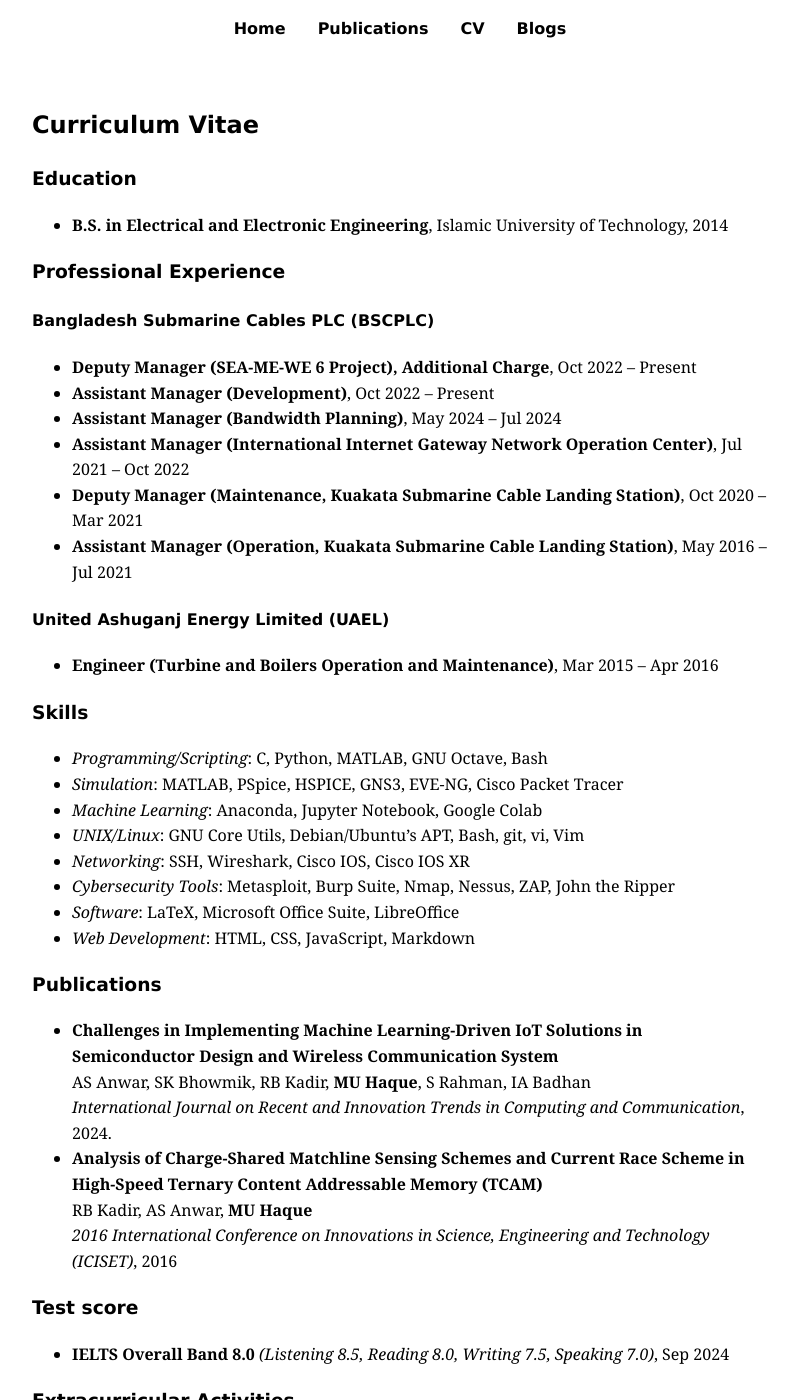
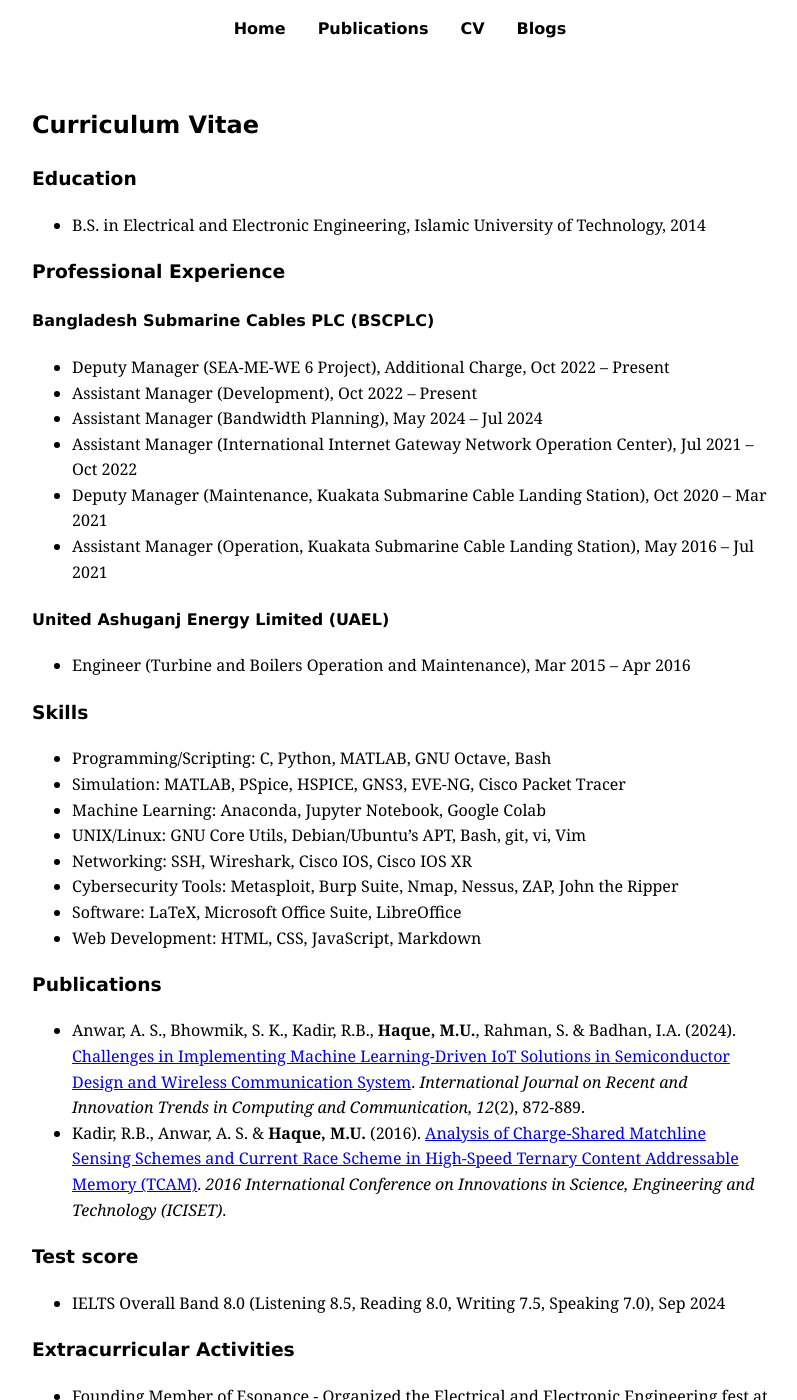
Before and after one commit to muntasimulhaque/muntasimulhaque.github.io, a Jekyll site: the page built from cv.md, in a window 1280 px wide and 1400 px high. Shown: the whole window, without its empty margins (240-1037 px from the left). Built offline with Jekyll 4.4.1, drawn with Linux system fonts in a browser that asks for light colours; some of the changed text lies outside the part shown.

Commit message:
Update cv.md

```diff
--- a/cv.md
+++ b/cv.md
@@ -7,52 +7,48 @@
 
 ### Education
 
-- **B.S. in Electrical and Electronic Engineering**, Islamic University of Technology, 2014
+- B.S. in Electrical and Electronic Engineering, Islamic University of Technology, 2014
 
 ### Professional Experience
 
 #### Bangladesh Submarine Cables PLC (BSCPLC)
-  - **Deputy Manager (SEA-ME-WE 6 Project), Additional Charge**, Oct 2022 – Present
-  - **Assistant Manager (Development)**, Oct 2022 – Present
-  - **Assistant Manager (Bandwidth Planning)**, May 2024 – Jul 2024
-  - **Assistant Manager (International Internet Gateway Network Operation Center)**, Jul 2021 – Oct 2022
-  - **Deputy Manager (Maintenance, Kuakata Submarine Cable Landing Station)**, Oct 2020 – Mar 2021
-  - **Assistant Manager (Operation, Kuakata Submarine Cable Landing Station)**, May 2016 – Jul 2021
+  - Deputy Manager (SEA-ME-WE 6 Project), Additional Charge, Oct 2022 – Present
+  - Assistant Manager (Development), Oct 2022 – Present
+  - Assistant Manager (Bandwidth Planning), May 2024 – Jul 2024
+  - Assistant Manager (International Internet Gateway Network Operation Center), Jul 2021 – Oct 2022
+  - Deputy Manager (Maintenance, Kuakata Submarine Cable Landing Station), Oct 2020 – Mar 2021
+  - Assistant Manager (Operation, Kuakata Submarine Cable Landing Station), May 2016 – Jul 2021
 
 #### United Ashuganj Energy Limited (UAEL)
-  - **Engineer (Turbine and Boilers Operation and Maintenance)**, Mar 2015 – Apr 2016
+  - Engineer (Turbine and Boilers Operation and Maintenance), Mar 2015 – Apr 2016
 
 ### Skills
 
-- _Programming/Scripting_: C, Python, MATLAB, GNU Octave, Bash
-- _Simulation_: MATLAB, PSpice, HSPICE, GNS3, EVE-NG, Cisco Packet Tracer
-- _Machine Learning_: Anaconda, Jupyter Notebook, Google Colab
-- _UNIX/Linux_: GNU Core Utils, Debian/Ubuntu’s APT, Bash, git, vi, Vim
-- _Networking_: SSH, Wireshark, Cisco IOS, Cisco IOS XR
-- _Cybersecurity Tools_: Metasploit, Burp Suite, Nmap, Nessus, ZAP, John the Ripper
-- _Software_: LaTeX, Microsoft Office Suite, LibreOffice
-- _Web Development_: HTML, CSS, JavaScript, Markdown
+- Programming/Scripting: C, Python, MATLAB, GNU Octave, Bash
+- Simulation: MATLAB, PSpice, HSPICE, GNS3, EVE-NG, Cisco Packet Tracer
+- Machine Learning: Anaconda, Jupyter Notebook, Google Colab
+- UNIX/Linux: GNU Core Utils, Debian/Ubuntu’s APT, Bash, git, vi, Vim
+- Networking: SSH, Wireshark, Cisco IOS, Cisco IOS XR
+- Cybersecurity Tools: Metasploit, Burp Suite, Nmap, Nessus, ZAP, John the Ripper
+- Software: LaTeX, Microsoft Office Suite, LibreOffice
+- Web Development: HTML, CSS, JavaScript, Markdown
 
 ### Publications
 
-- **Challenges in Implementing Machine Learning-Driven IoT Solutions in Semiconductor Design and Wireless Communication System**
-AS Anwar, SK Bhowmik, RB Kadir, **MU Haque**, S Rahman, IA Badhan
-*International Journal on Recent and Innovation Trends in Computing and Communication*, 2024.
-- **Analysis of Charge-Shared Matchline Sensing Schemes and Current Race Scheme in High-Speed Ternary Content Addressable Memory (TCAM)**
-RB Kadir, AS Anwar, **MU Haque**
-*2016 International Conference on Innovations in Science, Engineering and Technology (ICISET)*, 2016
+- Anwar, A. S., Bhowmik, S. K., Kadir, R.B., **Haque, M.U.**, Rahman, S. & Badhan, I.A. (2024). [Challenges in Implementing Machine Learning-Driven IoT Solutions in Semiconductor Design and Wireless Communication System](https://ijritcc.org/index.php/ijritcc/article/view/11127){:target="_blank"}. *International Journal on Recent and Innovation Trends in Computing and Communication, 12*(2), 872-889.
+- Kadir, R.B., Anwar, A. S. & **Haque, M.U.** (2016). [Analysis of Charge-Shared Matchline Sensing Schemes and Current Race Scheme in High-Speed Ternary Content Addressable Memory (TCAM)](https://ieeexplore.ieee.org/document/7856490){:target="_blank"}. *2016 International Conference on Innovations in Science, Engineering and Technology (ICISET)*.
 
 ### Test score
 
-- **IELTS Overall Band 8.0** _(Listening 8.5, Reading 8.0, Writing 7.5, Speaking 7.0)_, Sep 2024
+- IELTS Overall Band 8.0 (Listening 8.5, Reading 8.0, Writing 7.5, Speaking 7.0), Sep 2024
 
 ### Extracurricular Activities
 
-- Organized Esonance, the Electrical and Electronic Engineering fest of IUT, as a founding member.
-- Arranged seminars and industrial tours as an active member of the IEEE Student Branch.
-- Coordinated programs for IUT Debating Society as a general member.
-- Man of the Tournament in an inter-office Cricket competition for exceptional all-round performance.
-- Winner of the inter-office Badminton Doubles, recognized for ambidextrous gameplay and praised for versatility.
+- Founding Member of Esonance - Organized the Electrical and Electronic Engineering fest at IUT.
+- Active Member of IEEE Student Branch - Arranged seminars and industrial tours.
+- General Member of IUT Debating Society - Coordinated and participated in various events.
+- Man of the Tournament in inter-office Cricket competition for exceptional performance.
+- Winner of inter-office Badminton Doubles, praised for versatile, ambidextrous gameplay.
 
 ### Professional development training and certification
 
```
Also changed, not shown: other parts of cv.md (+4 -4 lines).
